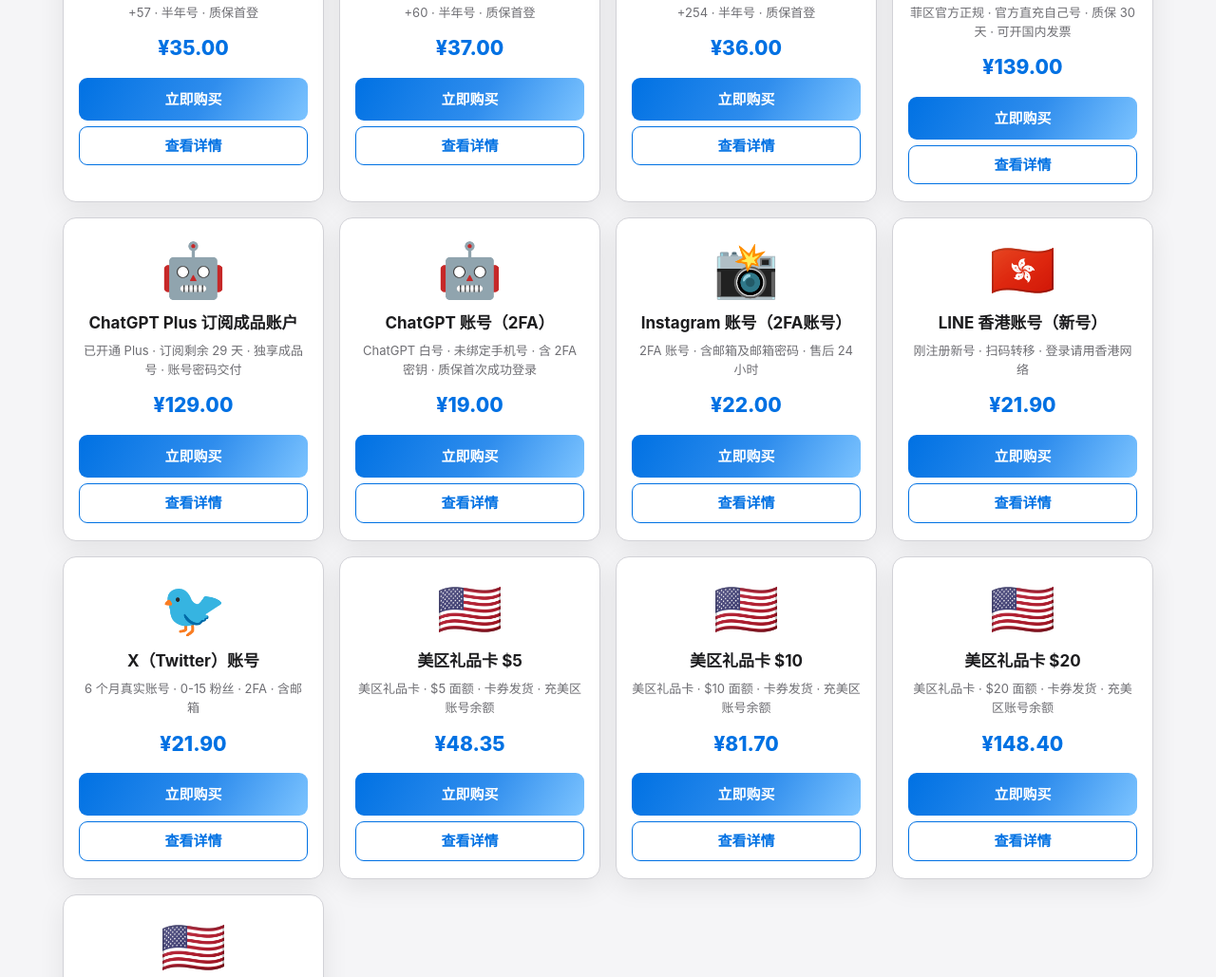
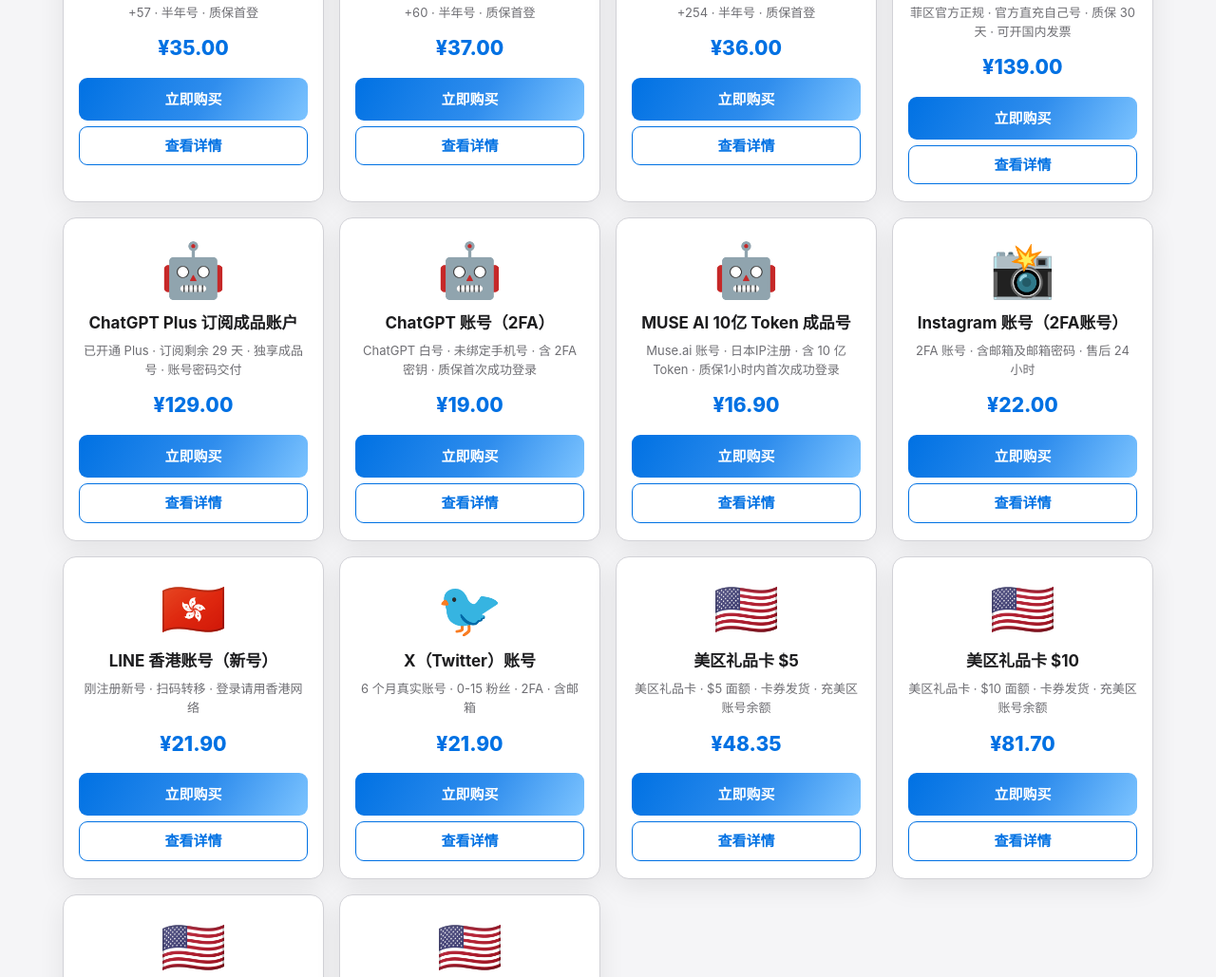
Before and after one commit to lqing3809-ctr/mall, a plain HTML site: page index.html in a window 1280 px wide. Shown: the part 3734-4763 px from the top of the page at 95% size. Drawn offline with Linux system fonts and the light colour scheme.

Commit message:
新增商品：MUSE AI 10亿 Token 成品号 ¥16.9

```diff
--- a/index.html
+++ b/index.html
@@ -359,6 +359,7 @@ footer.site b{color:#fff}
         <li>另有 GPT Plus 会员订购月卡 ¥139：菲区官方正规、官方直充自己的账号，24 小时内充值；质保 30 天订阅（跟随 OpenAI 官方，掉订阅按剩余天数退款，不保封号），可开国内发票报销、当天给信息当天开好，细则见商品详情。</li>
         <li>另有 ChatGPT Plus 订阅成品账户 ¥129：已开通 Plus、订阅剩余 29 天，独享成品号，账号密码交付（部分随附 Cookie）；售后 6 小时，仅保证可登录，登录后死号/掉订阅不在售后范围，细则见商品详情。</li>
         <li>另有 ChatGPT 账号（2FA）¥19：未绑定手机号的白号，账号、密码加 2FA 身份密钥交付，质保首次成功登录，细则见商品详情。</li>
+        <li>另有 MUSE AI 10亿 Token 成品号 ¥16.9：Muse.ai 账号，日本 IP 注册，含 10 亿 Token；邮箱加收件链接交付，质保 1 小时内首次成功登录，细则见商品详情。</li>
         <li>另有 Instagram 账号（2FA账号）¥22：卡密含账号、密码、邮箱、邮箱密码、2FA 代码；登录输入账号密码后，去 2fa.mhao.pro 把 2FA 代码转换成 6 位数验证码再登录；售后 24 小时，细则见商品详情。</li>
         <li>另有 LINE 香港账号（新号）¥21.9：刚注册的香港新号，扫码转移交付；扫码前请把网络切到香港（节点/VPN 选香港），异地登录可能触发二次验证甚至限制账号；登录步骤与养号须知见商品详情。</li>
         <li>另有 Telegram 半年号 / 1年号共 11 个国家 ¥35 起：美国 +1 ¥39、摩洛哥 +212 ¥35、印尼 +62 ¥36、泰国 +66 ¥42、老挝 +856 ¥38、菲律宾 +63 ¥36、伊朗 +98 ¥41（1年号）、缅甸 +95 ¥35、哥伦比亚 +57 ¥35、马来西亚 +60 ¥37、肯尼亚 +254 ¥36；卡密含验证码获取链接，质保首登、首登秒封包退换，登录步骤与注意事项见商品详情。</li>
@@ -550,6 +551,7 @@ var BASE_PRODUCTS = [
   {id:"gpt-plus", flag:"🤖", region:"菲律宾区", name:"GPT Plus 会员订购月卡", price:139, cat:"gpt", desc:"菲区官方正规 · 官方直充自己号 · 质保 30 天 · 可开国内发票", tags:["菲区官方","官方直充","质保30天","可开发票"], points:["菲区官方正规，GPT Plus 30 天会员直充自己号","官方直充，24 小时内完成充值","质保 30 天订阅，掉订阅按剩余天数退款","可开国内发票报销，当天给信息当天开好"], guide:["拍下后联系客服付款，客服安排官方直充；","充值到自己的账号，24 小时内完成，买后附使用说明；","需要发票报销的，当天把开票信息发给客服，当天开好；","下单默认同意商品页全部条款。"], after:"🕘 质保 30 天　·　👤 人工客服　·　⚡ 快速响应　·　🧾 可开国内发票（以客服核实为准）", spec:["商品内容：GPT Plus 30 天会员订购月卡，菲区官方正规，官方直充到自己的账号","充值时效：24 小时内完成充值，充值后附使用说明","发票报销：可开国内发票，当天给信息、当天开好，满足公司和学校报销需求","质保范围：充值成功后质保 30 天订阅，质保跟随 OpenAI 官方","掉订阅处理：按剩余天数退款，退款时间以 OpenAI 官方为准，一般几个工作日","充值成功后不退不换","质保订阅，不保封号","下单默认同意以上所有条款"]},
   {id:"chatgpt-plus-account", flag:"🤖", region:"成品号", name:"ChatGPT Plus 订阅成品账户", price:129, cat:"gpt", desc:"已开通 Plus · 订阅剩余 29 天 · 独享成品号 · 账号密码交付", tags:["Plus 成品号","剩余 29 天","独享","含邮箱"], points:["ChatGPT Plus 订阅成品账户，已开通 Plus，订阅到期剩余 29 天","2026 年 11 月注册，已使用额度 0，未绑定手机号，含邮箱","独享成品账户，收到后可直接登录使用"], guide:["发货格式：登录账号----登录密码，部分账户随附登录 Cookie；","收到后用随附的账号密码或 Cookie 登录账户；","登录后请尽快自行修改密码、完善账户信息；","售后 6 小时（自订单完成起），细则见商品详情。"], after:"🕐 售后 6 小时 · ✅ 仅保证可登录 · ⚠️ 登录后死号/掉订阅不在售后范围", spec:["发货格式：登录账号----登录密码（部分账户随附登录 Cookie，可直接凭 Cookie 登录）","售后时间：6 小时（自订单完成起 6 小时内有效）","本店仅保证所售账户可通过【账号+密码】或【Cookie】成功登录到账户","账户登录成功后即视为交付正常；登录后若出现死号（被封禁 / 被限制 / 掉订阅等），不在售后范围，无法申请售后","如在 6 小时内账号密码及 Cookie 均无法登录，请凭订单在售后时限内联系客服，我们将为您核实补发或处理","因数字商品特性，一经登录核验正常后不支持无理由退款"]},
   {id:"chatgpt-2fa", flag:"🤖", region:"成品号", name:"ChatGPT 账号（2FA）", price:19, cat:"gpt", desc:"ChatGPT 白号 · 未绑定手机号 · 含 2FA 密钥 · 质保首次成功登录", tags:["ChatGPT 白号","含 2FA","未绑手机号","质保首登"], points:["OpenAI ChatGPT 账号，未绑定手机号，白号","发货格式：账号--密码---2FA 身份密钥","质保首次成功登录"], guide:["登录入口：chatgpt.com，输入账号密码登录；","需要 2FA 验证码时，打开 2fa.run，用发货的 2FA 身份密钥换取验证码填入；","请合规使用。"], after:"✅ 质保首次成功登录 · 🔐 含 2FA 密钥 · 📱 未绑定手机号", spec:["发货格式：账号--密码---2FA 身份密钥","登录入口：chatgpt.com","2FA 验证码网址：2fa.run","质保范围：质保首次成功登录","注意事项：请合规使用"]},
+  {id:"muse-ai-token", flag:"🤖", region:"成品号", name:"MUSE AI 10亿 Token 成品号", price:16.9, cat:"gpt", desc:"Muse.ai 账号 · 日本IP注册 · 含 10 亿 Token · 质保1小时内首次成功登录", tags:["Muse.ai","10亿 Token","日本IP注册","质保首登"], points:["Muse.ai 账号，日本 IP 注册","含 10 亿 Token 额度，即开即用","发货格式：邮箱----收件链接","质保 1 小时内首次成功登录"], guide:["请使用干净纯净的 IP 登录；","打开 muse.ai 登录页，输入发货的邮箱，点击继续；","打开收件链接收取验证码，输入验证码即可登录；","登录后建议进入账户设置，添加自己的邮箱并设为默认，再删除原临时邮箱，账号更干净、更安全；","请勿绑定 Facebook。"], after:"✅ 质保 1 小时内首次成功登录 · 日本IP注册", spec:["发货格式：邮箱----收件链接","注册 IP：日本","登录入口：muse.ai","质保范围：1 小时内首次成功登录","注意事项：请使用干净纯净 IP 登录；请勿绑定 Facebook"]},
   {id:"ig-2fa", flag:"📸", region:"Instagram", name:"Instagram 账号（2FA账号）", price:22, cat:"social", desc:"2FA 账号 · 含邮箱及邮箱密码 · 售后 24 小时", tags:["Instagram","2FA","含邮箱","售后24小时"], points:["Instagram 账号，带 2FA","卡密含账号、密码、邮箱、邮箱密码、2FA 代码","登录时把 2FA 代码换成 6 位验证码再登录","售后 24 小时"], guide:["发货格式：账号----密码----邮箱----邮箱密码----2FA代码；","登录 Instagram 输入账号密码后，会要求填写 2FA 验证码；","打开 2fa.mhao.pro，输入发货的 2FA 代码，转换成 6 位数验证码，再填回 Instagram 完成登录；","售后 24 小时，如遇问题请及时联系客服处理。"], after:"🕘 售后 24 小时　·　👤 人工客服　·　⚡ 快速响应", spec:["账号格式：账号----密码----邮箱----邮箱密码----2FA代码","2FA 代码格式举例：5DXB FH7D OMBG PVPZ FMLP F5UY TPXC MYOY","验证码获取：打开 2fa.mhao.pro，输入 2FA 代码转换成 6 位数验证码登录","售后时间：24 小时"]},
   {id:"line-hk", flag:"🇭🇰", region:"香港", name:"LINE 香港账号（新号）", price:21.9, cat:"social", desc:"刚注册新号 · 扫码转移 · 登录请用香港网络", tags:["LINE","香港","新号","扫码转移"], points:["香港 LINE 账号，刚注册的新号","扫码转移交付，扫码即可登录到自己手机上","扫码前先把网络切到香港（节点/VPN 选香港）","登录问题联系客服核实处理"], guide:["发货为转移二维码，扫码前请先把手机网络切到香港（节点/VPN 选香港）；","手机上的 LINE 若已登录其他账号，请先退出登录，在欢迎页选择「登录」Log in；","选择「主设备」Main device，再确认选择「用二维码登录」Log in with QR code；","对准发货的二维码完成扫描即可登录；","LINE 会比对登录地与账号归属地，在其他地区登录可能触发二次验证，严重时账号会被限制。"], after:"👤 人工客服　·　⚡ 快速响应　·　💬 登录问题联系客服（以客服核实为准）", spec:["账号地区：香港，刚注册新号","交付方式：扫码转移（发货二维码，扫码登录）","登录方式：LINE 欢迎页选「登录」→「主设备」→「用二维码登录」扫码","⚠️ 扫码前务必把网络切到香港（节点/VPN 选香港），异地登录可能触发二次验证甚至限制账号","使用须知：保持同一网络环境，后续每次登录都用香港节点，频繁跨地区切换是触发风控最常见的原因","刚登录的 24 小时内不要批量加好友、进群或群发消息，容易被判定为异常","头像、昵称、绑定手机号先养几天再改，不要一登录就改资料"]},
 {id:"x-twitter", flag:"🐦", region:"X / Twitter", name:"X（Twitter）账号", price:21.9, cat:"social", desc:"6 个月真实账号 · 0-15 粉丝 · 2FA · 含邮箱", tags:["X","Twitter","2FA","含邮箱"], points:["2026 年 5 月注册，约 6 个月大的真实账号","0–15 粉丝，个人资料已部分完善","已通过邮箱验证，邮箱包含在内","已启用双重身份验证（2FA）"], guide:["发货格式：登录：密码：邮件：密码：2-FA：用户名；","用登录名和密码登录 X，验证时按发货的 2FA 信息完成双重验证；","邮箱包含在内，但邮箱可能无法使用，不影响账号正常使用；","登录问题联系客服核实处理。"], after:"👤 人工客服　·　⚡ 快速响应　·　💬 登录问题联系客服（以客服核实为准）", spec:["账号类型：X（Twitter）真实账号","注册时间：2026 年 5 月（约 6 个月）","粉丝：0–15，个人资料已部分填写","账号性别：男性或女性","邮箱：已通过 @hotmail.com / outlook.com / rambler.ru 等邮箱验证，邮箱包含在内；邮箱可能无法使用，但不影响正常使用","安全：已启用双重身份验证（2FA）","账户格式：登录：密码：邮件：密码：2-FA：用户名"]},
```
